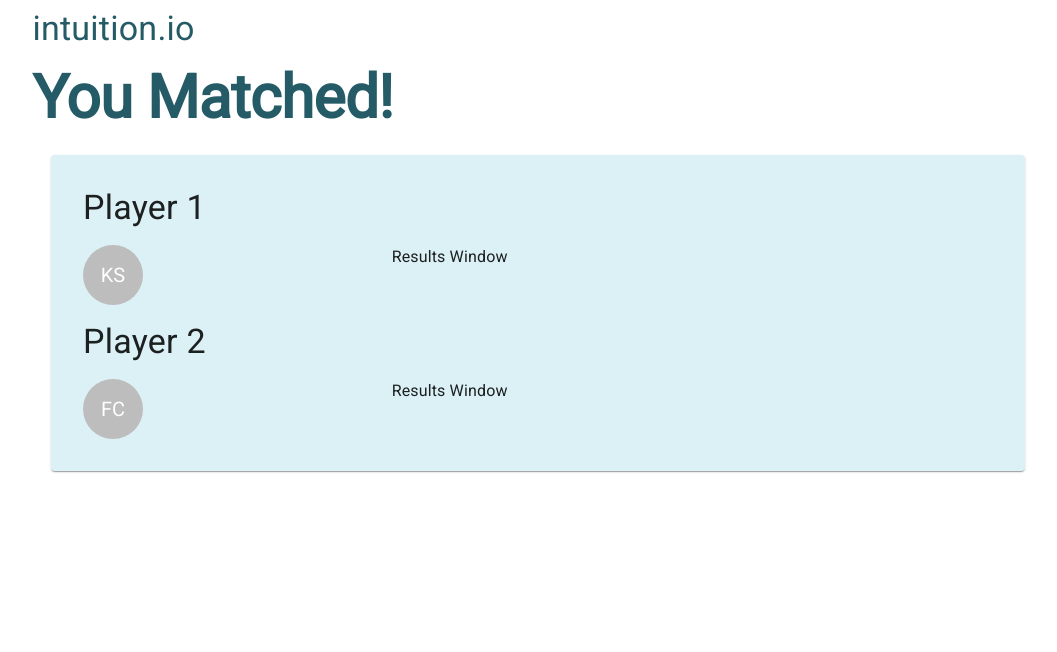
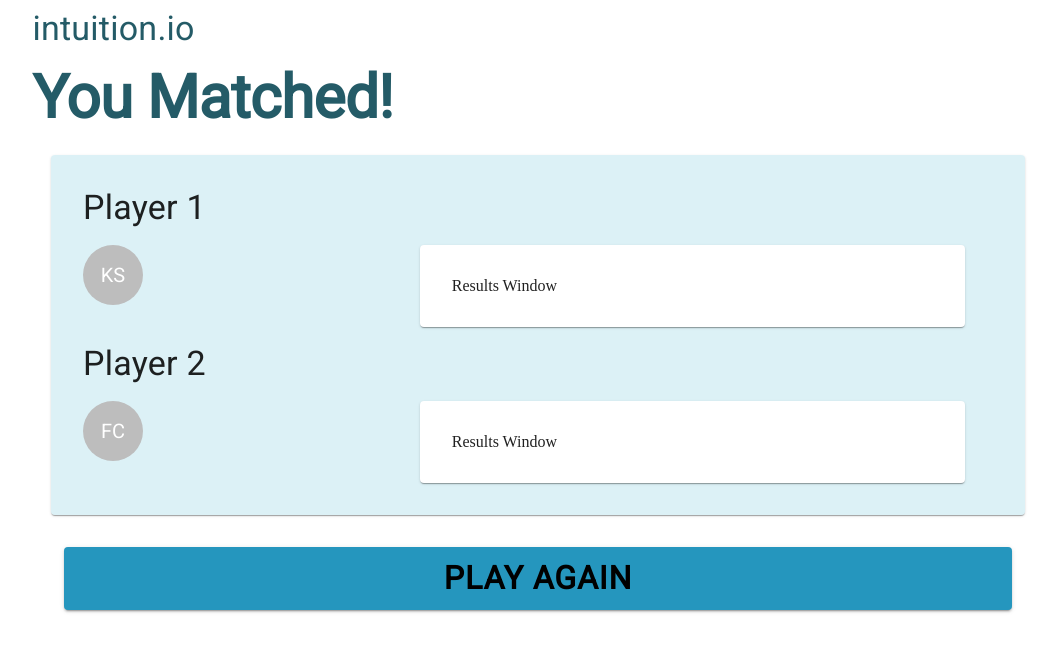
Before and after one commit to KimSamsCarmona/intuition, a React (Create React App) app: page / in a window 1280 px wide. Shown: the top 652 px of the page, without its empty margins (102-1159 px from the left). Built offline with nearby package versions, Linux system fonts and the light colour scheme.

Commit message:
play again button

```diff
--- a/src/Components/ResultsComponent.js
+++ b/src/Components/ResultsComponent.js
@@ -1,5 +1,5 @@
 import * as React from 'react';
-import { Avatar, Button, Card, Grid, Typography } from '@mui/material';
+import { Avatar, Box, Button, Card, Grid, Typography } from '@mui/material';
 
 export const ResultsComponent = () => {
 
@@ -26,7 +26,18 @@ export const ResultsComponent = () => {
             <Avatar sx={{ width: 60, height: 60 }}>KS</Avatar>
           </Grid>
           <Grid item xs={8}>
-            <Typography> Results Window</Typography>
+            <Card
+              style={{ width: '80%' }}
+              sx={{
+                display: 'grid',
+                alignContent: 'center',
+                p: 4,
+                mx: 'auto',
+                bgcolor: '#FFFFFFFF',
+                borderRadius: 1,
+              }}>
+              Results Window
+            </Card>
           </Grid>
           <Grid item xs={12}>
             <Typography variant='h4'>Player 2</Typography>
@@ -35,10 +46,44 @@ export const ResultsComponent = () => {
             <Avatar sx={{ width: 60, height: 60 }}>FC</Avatar>
           </Grid>
           <Grid item xs={8}>
-            <Typography> Results Window</Typography>
+            <Card
+              style={{ width: '80%' }}
+              sx={{
+                display: 'grid',
+                alignContent: 'center',
+                p: 4,
+                mx: 'auto',
+                bgcolor: '#FFFFFFFF',
+                borderRadius: 1,
+              }}>
+              Results Window
+            </Card>
           </Grid>
         </Grid>
       </Card>
+      <Box
+        sx={{
+          display: 'flex',
+          alignItems: 'center',
+          justifyContent: 'center',
+          p: 4
+        }}>
+        <Button
+          fullwidth
+          size='large'
+          variant='contained'
+          style={{
+            width: '100%',
+            height: '63px',
+            backgroundColor: '#2596BE',
+            color: 'black',
+            fontSize: '2rem',
+            fontWeight: 'bolder'
+          }}
+        >
+          Play Again
+        </Button>
+      </Box>
     </div>
   );
 }
```
Also changed, not shown: src/Components/GameComponent.js (+0 -23 lines).
